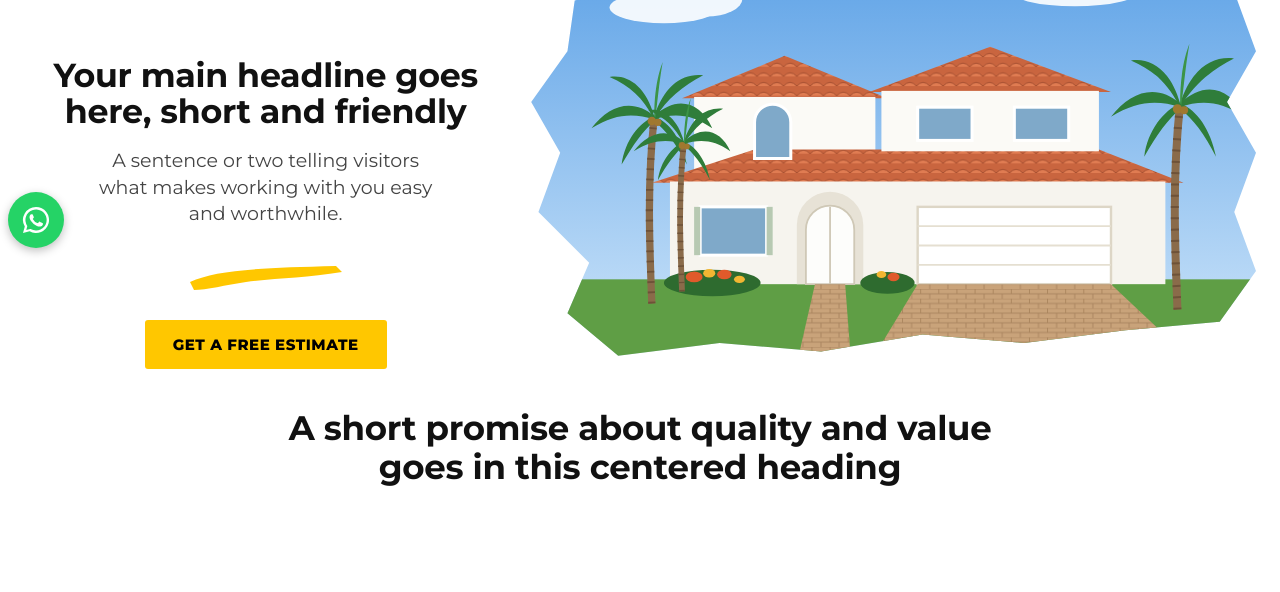
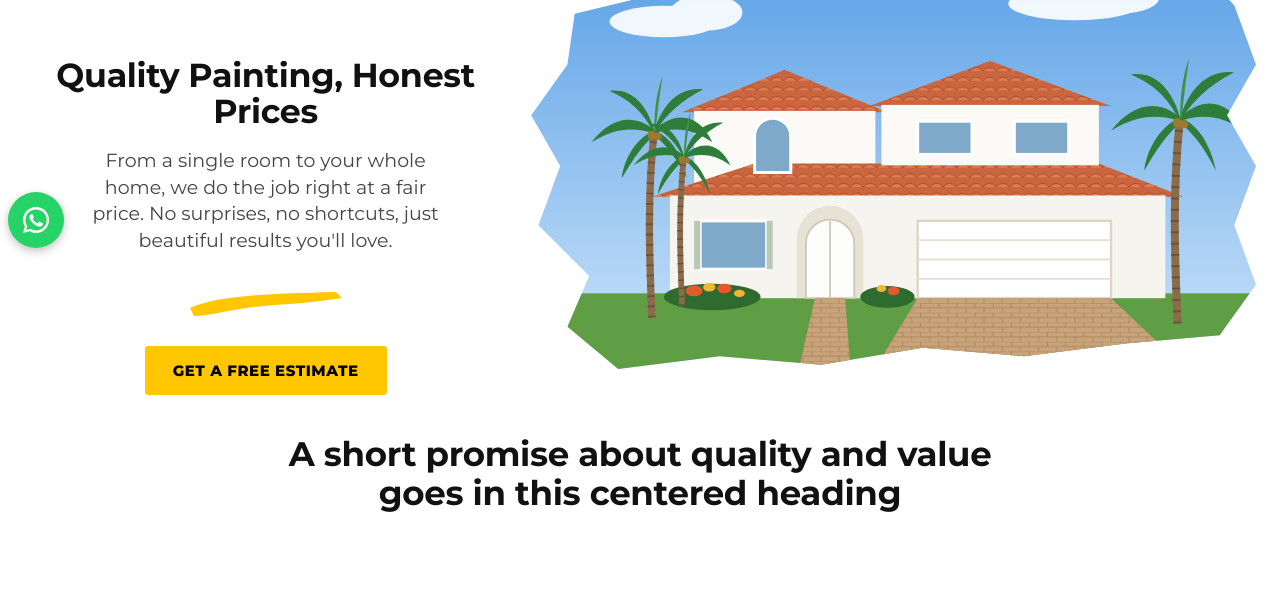
Before and after one commit to emi1yb0ck/boxx-painting-website, a plain HTML site: page index.html in a window 1280 px wide. Shown: the part 180-772 px from the top of the page. Drawn offline with Linux system fonts and the light colour scheme.

Commit message:
New homepage headline

```diff
--- a/index.html
+++ b/index.html
@@ -63,8 +63,8 @@
   <!-- ===== HERO ===== -->
   <section class="hero">
     <div class="hero-text">
-      <h1>Your main headline goes here, short and friendly</h1>
-      <p>A sentence or two telling visitors what makes working with you easy and worthwhile.</p>
+      <h1>Quality Painting, Honest Prices</h1>
+      <p>From a single room to your whole home, we do the job right at a fair price. No surprises, no shortcuts, just beautiful results you'll love.</p>
       <svg class="brush-line" viewBox="0 0 160 40" aria-hidden="true">
         <path d="M4 26 C30 14 70 12 150 10 L156 16 C120 22 90 22 60 26 C40 29 20 34 8 34 Z"/>
       </svg>
```
